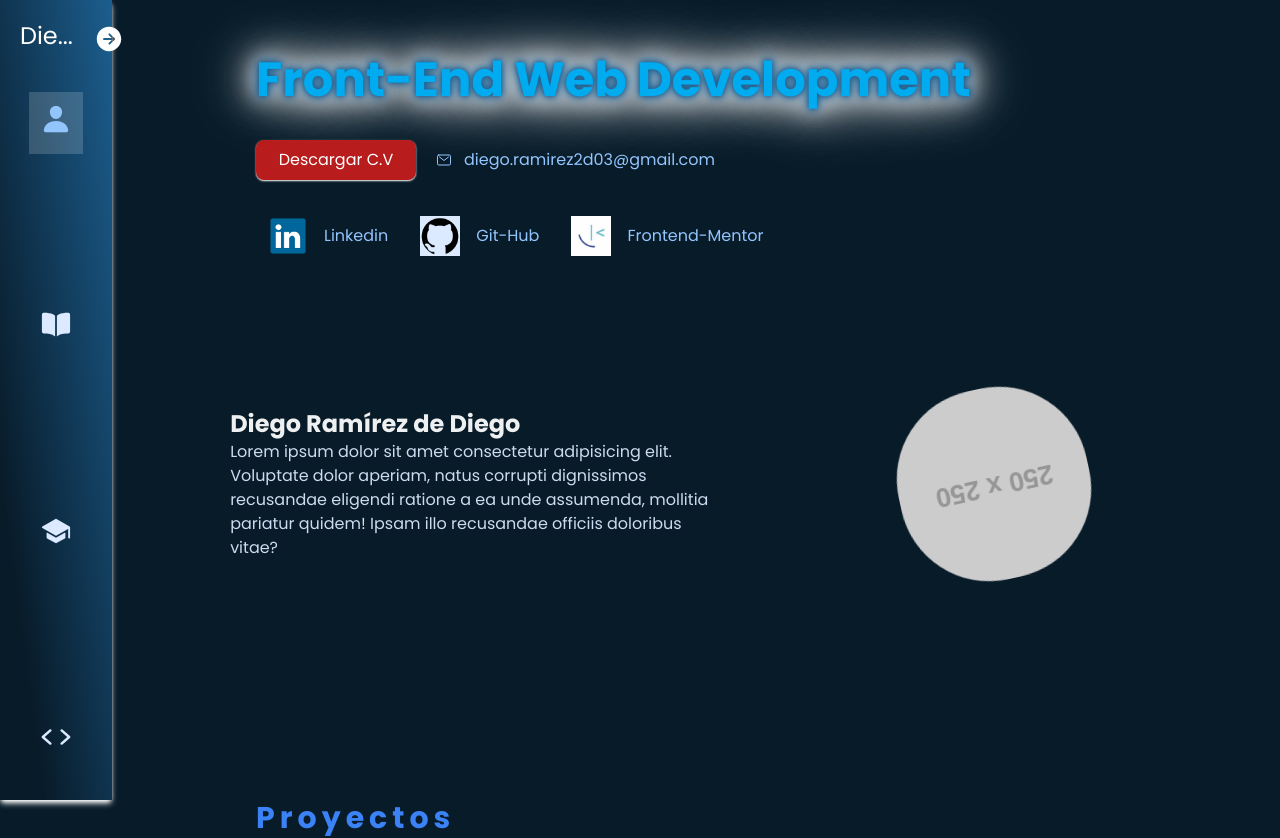
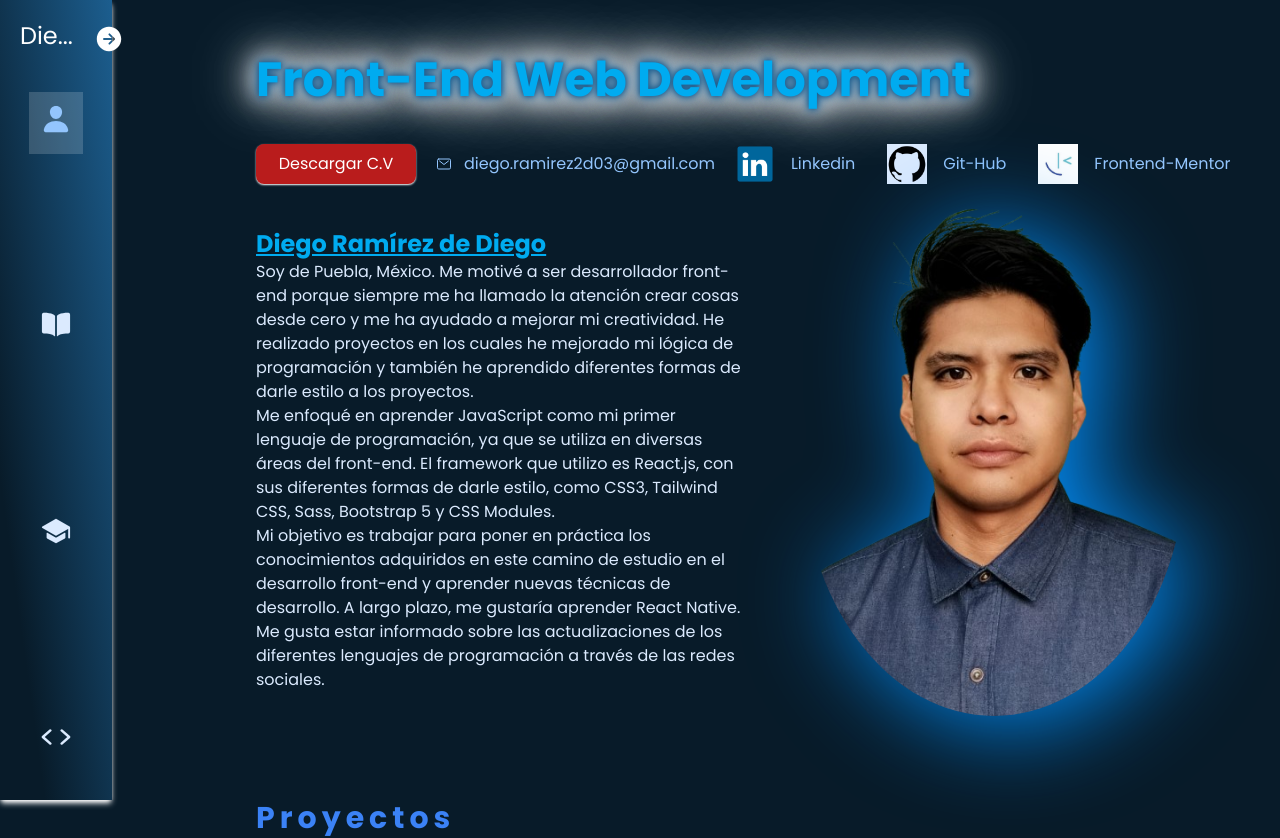
Before and after one commit to Diego2Drm/Portafolio, a React (Vite) app: page / in a window 1280 px wide. Shown: the top 838 px of the page. Built offline with nearby package versions, Linux system fonts and the light colour scheme.

Commit message:
Add profile image, CV PDF, and update About Me section

```diff
--- a/src/Components/AboutMe/AboutMe.jsx
+++ b/src/Components/AboutMe/AboutMe.jsx
@@ -2,7 +2,9 @@ import React from "react";
 import gitHubImg from "../../assets/github.png";
 import frontendImg from "../../assets/frontendMentor.png";
 import linkedin from "../../assets/linkedin.png";
-import { motion, transform, useMotionValue, useSpring, useTransform } from "framer-motion";
+import { motion } from "framer-motion";
+import imgAboutMe from "../../assets/aboutMe.png";
+import cv from '../../docs/diego_cv_programador-front-end.pdf'
 
 function AboutMe() {
   const downImg = () => {
@@ -33,23 +35,33 @@ function AboutMe() {
     };
   };
 
+  const textShow = (delay) => {
+    return {
+      hiddenText: {
+        x: -200,
+        opacity: 0
+      },
+      showText: {
+        x: 0,
+        opacity: 1,
+        transition: { duration: 2, delay: delay }
+      }
+    }
+  }
 
   return (
-    <section
-      id="AboutMe"
-      className="min-h-screen pt-28 p-5 lg:pl-64 lg:pr-10 lg:pt-14"
-    >
+    <section id="AboutMe" className="min-h-screen pt-28 p-5 lg:pl-64 lg:pr-10 lg:pt-14">
       <motion.h2
         className="text-xl text-Text font-bold md:text-5xl text-shadow mb-5"
         initial={{ y: -300 }}
-        animate={{ y: 0, transition: { duration: 2, delay: 1.5 } }}
-      >
+        animate={{ y: 0, transition: { duration: 2, delay: 1.5 } }} >
         Front-End Web Development
       </motion.h2>
 
       <div className="flex flex-col md:flex-row md:gap-5 md:items-center">
         <motion.a
-          href=""
+          href={cv}
+          download={cv}
           className="text-white p-2 bg-red-700 rounded-lg my-4 block w-40 text-center shadow-sm shadow-white hover:bg-red-900 hover:shadow-lg hover:shadow-red-500"
           initial={{ scale: 0 }}
           animate={{
@@ -73,9 +85,7 @@ function AboutMe() {
           <ion-icon name="mail-outline"></ion-icon>
           <span>diego.ramirez2d03@gmail.com</span>
         </motion.p>
-      </div>
 
-      <div className="px-3">
         <div className="flex flex-wrap gap-x-8">
           <a
             href="https://www.linkedin.com/in/diego-ramirez-b8220b314/"
@@ -100,7 +110,7 @@ function AboutMe() {
           </a>
 
           <a
-            href=""
+            href="https://github.com/Diego2Drm"
             className="flex my-5 gap-4 text-blue-300 items-center hover:text-[#40A2E3]"
             target="_blank"
           >
@@ -122,7 +132,7 @@ function AboutMe() {
           </a>
 
           <a
-            href=""
+            href="https://www.frontendmentor.io/profile/Diego2Drm"
             className="flex my-5 gap-4 text-blue-300 items-center hover:text-[#40A2E3]"
             target="_blank"
           >
@@ -146,40 +156,64 @@ function AboutMe() {
       </div>
 
       <article className="lg:flex flex-row-reverse items-center ">
-        <div className="flex justify-center my-4 lg:w-1/2">
+        <div className="flex justify-center my-4 lg:w-1/2 lg:my-0">
           <motion.img
-            src="https://placehold.co/250x250"
-            alt="i,am"
-            className="rounded-full lg:w-96 img-shadow
-            "
+            src={imgAboutMe}
+            alt="i am"
+            width={250}
+            height={250}
+            className="rounded-full lg:w-96 img-shadow"
+            initial={{ opacity: 0 }}
             animate={{
               scale: [.5, 1, 1, .5, .5, 1],
               rotate: [0, 0, 180, 180, 0, 0],
-              borderRadius: ["0%", "0%", "50%", "50%", "0%", "50%"]
+              opacity: 1,
+              borderRadius: ["0%", "0%", "50%", "50%", "0%", "50%"],
             }}
             transition={{
-              delay: 3,
-              duration: 5,
+              delay: 1,
+              duration: 4,
               ease: "easeInOut",
               times: [0, 0.2, 0.5, 0.8, 1],
               repeatDelay: 1
             }}
           />
         </div>
-        <motion.div className="lg:w-1/2"
-        initial={{ x: -400, opacity: 0,}}
-        animate= {{ x: 0, opacity: 1, transition:{ duration: 4, delay: 3}}}
-        >
-          <h3 className="text-white lg:text-2xl font-bold">
+        <div className="lg:w-1/2">
+          <motion.h3
+            variants={textShow(.5)}
+            initial="hiddenText"
+            animate="showText"
+            className="text-Text underline lg:text-2xl font-bold">
             Diego Ramírez de Diego
-          </h3>
-          <p className="text-blue-100">
-            Lorem ipsum dolor sit amet consectetur adipisicing elit. Voluptate
-            dolor aperiam, natus corrupti dignissimos recusandae eligendi
-            ratione a ea unde assumenda, mollitia pariatur quidem! Ipsam illo
-            recusandae officiis doloribus vitae?
-          </p>
-        </motion.div>
+          </motion.h3>
+          <div className="text-blue-100">
+            <motion.p
+              variants={textShow(1)}
+              initial="hiddenText"
+              animate="showText">
+              Soy de Puebla, México. Me motivé a ser desarrollador front-end porque siempre me ha llamado la atención crear cosas desde cero y me ha ayudado a mejorar mi creatividad. He realizado proyectos en los cuales he mejorado mi lógica de programación y también he aprendido diferentes formas de darle estilo a los proyectos.
+            </motion.p>
+            <motion.p
+              variants={textShow(1.5)}
+              initial="hiddenText"
+              animate="showText">
+              Me enfoqué en aprender JavaScript como mi primer lenguaje de programación, ya que se utiliza en diversas áreas del front-end. El framework que utilizo es React.js, con sus diferentes formas de darle estilo, como CSS3, Tailwind CSS, Sass, Bootstrap 5 y CSS Modules.
+            </motion.p>
+            <motion.p
+              variants={textShow(2)}
+              initial="hiddenText"
+              animate="showText">
+              Mi objetivo es trabajar para poner en práctica los conocimientos adquiridos en este camino de estudio en el desarrollo front-end y aprender nuevas técnicas de desarrollo. A largo plazo, me gustaría aprender React Native.
+            </motion.p>
+            <motion.p
+              variants={textShow(2.5)}
+              initial="hiddenText"
+              animate="showText">
+              Me gusta estar informado sobre las actualizaciones de los diferentes lenguajes de programación a través de las redes sociales.
+            </motion.p>
+          </div>
+        </div>
       </article>
     </section>
   );
--- a/src/index.css
+++ b/src/index.css
@@ -17,6 +17,6 @@ html {
   0 0 55px #fff,
   0 0 75px #fff;
 }
-.img-shadow:hover{
-  filter: drop-shadow(1rem 1rem 1rem #018cf6);
+.img-shadow{
+  filter: drop-shadow(1rem .5rem 3rem #018cf6);
 }
```
Also changed, not shown: src/assets/aboutMe.png (added), 1 other file (tests, documents, lock files or other folders).
